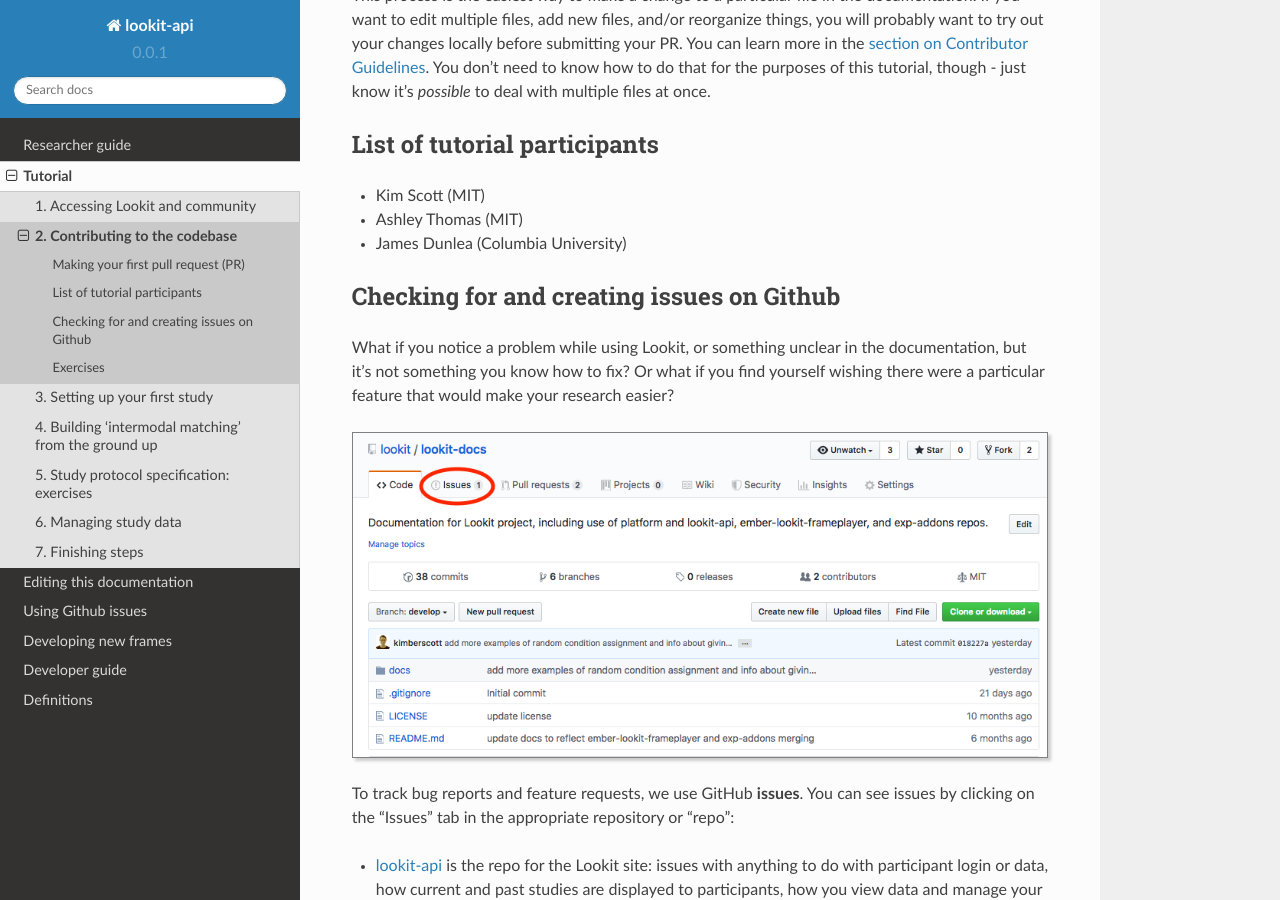
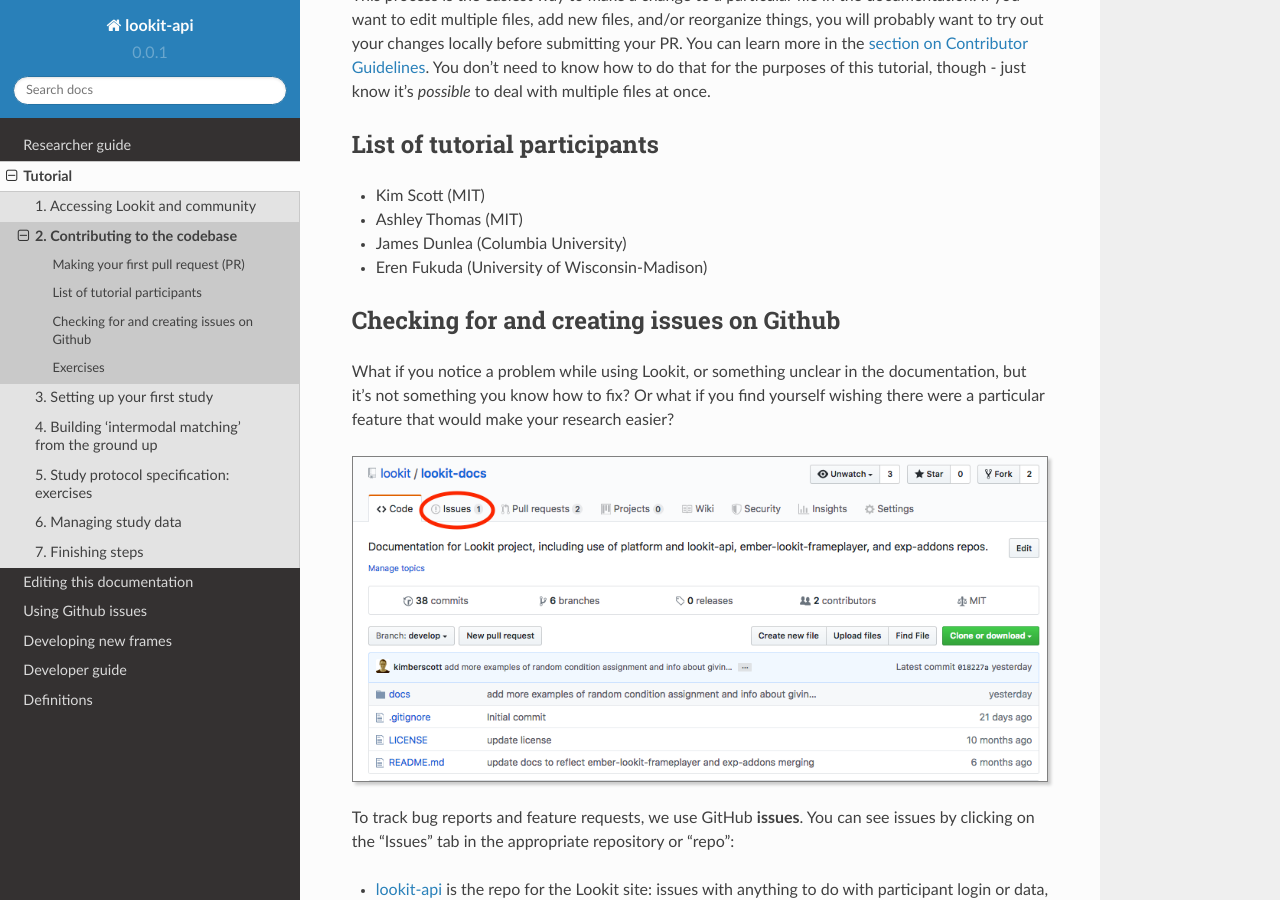
Before and after one commit to lookit/lookit-docs, a Sphinx documentation site: the page built from docs/source/tutorial-contributing.rst, in a window 1280 px wide and 900 px high, scrolled down 3565 px. Built offline with Sphinx 7.4.7 and the Read the Docs theme 2.0.0, drawn with Linux system fonts in a browser that asks for light colours.

Commit message:
Add tutorial participant to list

```diff
--- a/docs/source/tutorial-contributing.rst
+++ b/docs/source/tutorial-contributing.rst
@@ -66,6 +66,7 @@
 - Kim Scott (MIT)
 - Ashley Thomas (MIT)
 - James Dunlea (Columbia University)
+- Eren Fukuda (University of Wisconsin-Madison)
 
 .. _Github issues overview:
 
```
